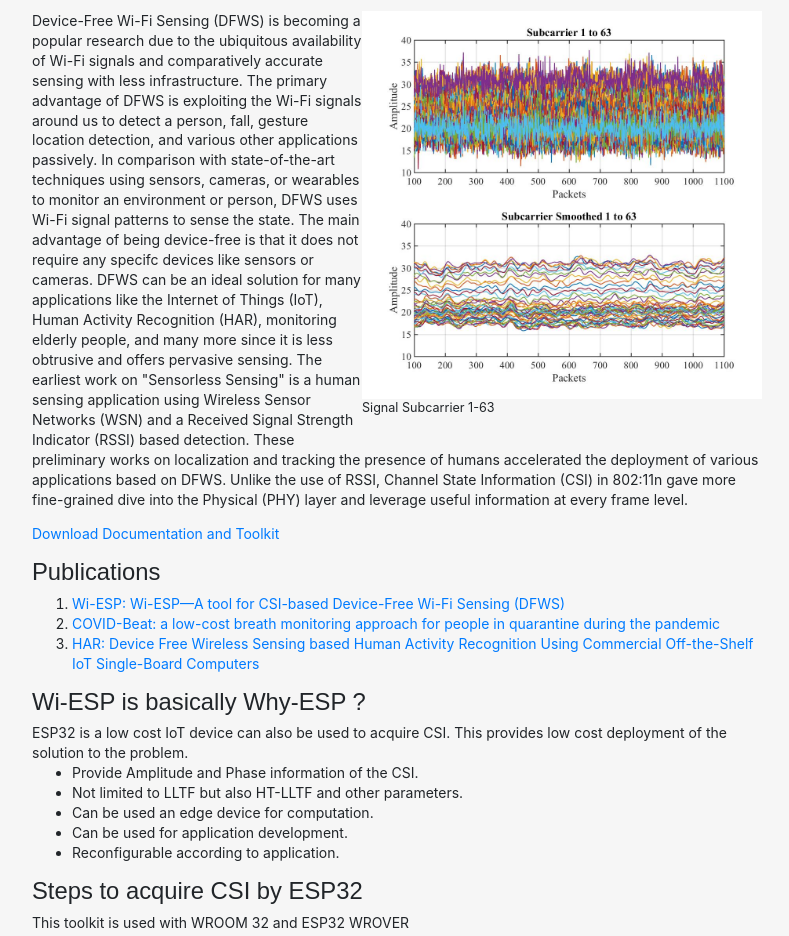
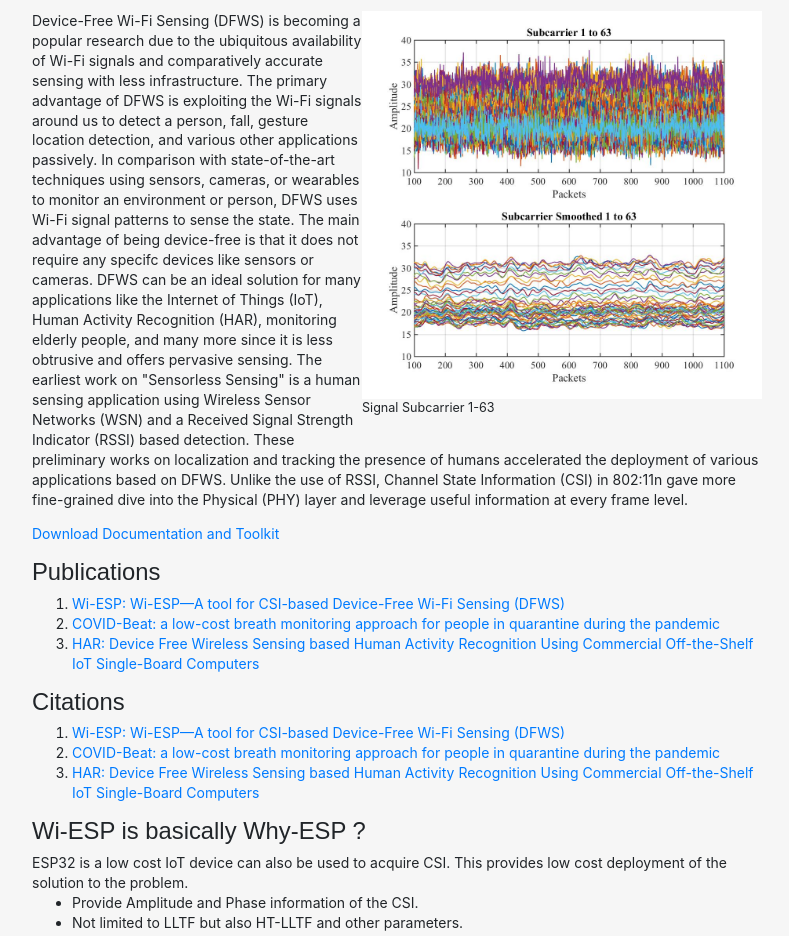
Before and after one commit to wrlab/Wi-ESP, a plain HTML site: page index.html in a window 1280 px wide. Shown: the part 79-1015 px from the top of the page, without its empty margins (243-1032 px from the left). Drawn offline with nearby package versions, Linux system fonts and the light colour scheme.

Commit message:
Update index.html

```diff
--- a/index.html
+++ b/index.html
@@ -97,7 +97,13 @@
                 <li><a href="https://ieeexplore.ieee.org/abstract/document/10444143">HAR: Device Free Wireless Sensing based Human Activity Recognition Using Commercial Off-the-Shelf IoT Single-Board Computers</a></li>
             </ol>
 
+            <h2>Citations</h2>
 
+            <ol>
+                <li><a href="https://academic.oup.com/jcde/article/doi/10.1093/jcde/qwaa048/5837600">Wi-ESP: Wi-ESP—A tool for CSI-based Device-Free Wi-Fi Sensing (DFWS) </a></li>
+                <li><a href="https://academic.oup.com/jcde/article/9/3/992/6590610">COVID-Beat: a low-cost breath monitoring approach for people in quarantine during the pandemic</a></li>
+                <li><a href="https://ieeexplore.ieee.org/abstract/document/10444143">HAR: Device Free Wireless Sensing based Human Activity Recognition Using Commercial Off-the-Shelf IoT Single-Board Computers</a></li>
+            </ol>
 
 
             <h2>Wi-ESP is basically Why-ESP ?</h2>
```
